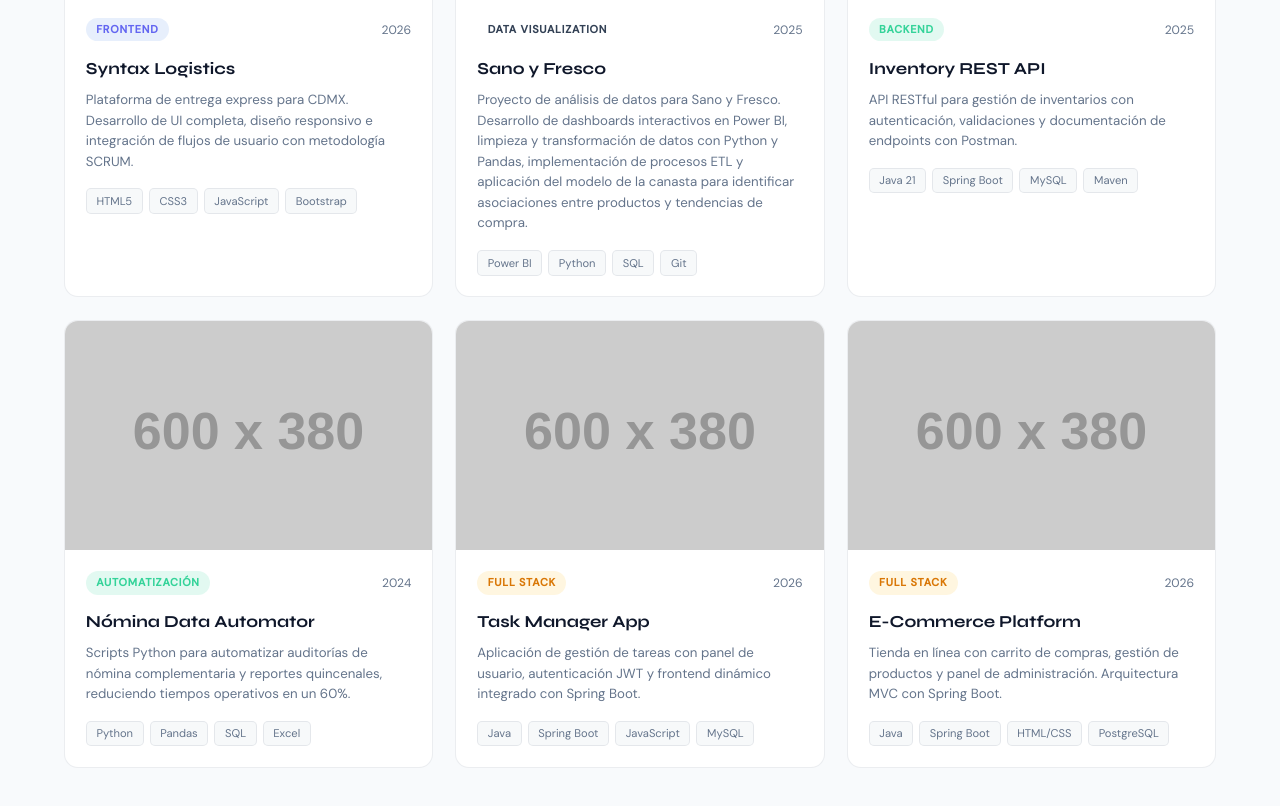
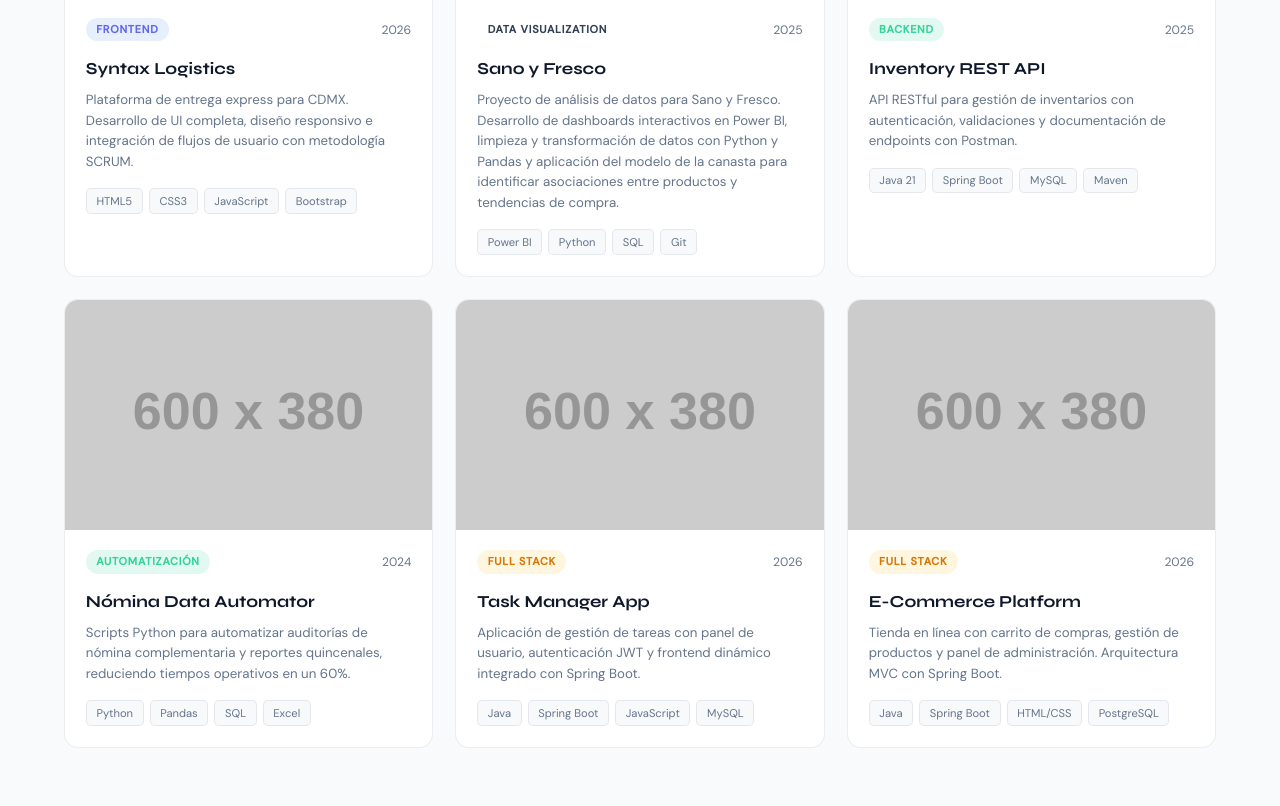
Before and after one commit to salvatorepop/salvatorepop.github.io, a website built with Vite: page index.html in a window 1280 px wide. Shown: the part 3568-4374 px from the top of the page. Built offline with nearby package versions, Linux system fonts and the light colour scheme; placeholder pictures from the web are drawn by us.

Commit message:
Update index.html
cambios en sanoy fresco

```diff
--- a/index.html
+++ b/index.html
@@ -315,7 +315,7 @@
             <span class="proj-year">2025</span>
           </div>
           <h3>Sano y Fresco</h3>
-          <p>Proyecto de análisis de datos para Sano y Fresco. Desarrollo de dashboards interactivos en Power BI, limpieza y transformación de datos con Python y Pandas, implementación de procesos ETL y aplicación del modelo de la canasta para identificar asociaciones entre productos y tendencias de compra.</p>
+          <p>Proyecto de análisis de datos para Sano y Fresco. Desarrollo de dashboards interactivos en Power BI, limpieza y transformación de datos con Python y Pandas y aplicación del modelo de la canasta para identificar asociaciones entre productos y tendencias de compra.</p>
           <div class="proj-stack">
             <span>Power BI</span><span>Python</span><span>SQL</span><span>Git</span>
           </div>
```
